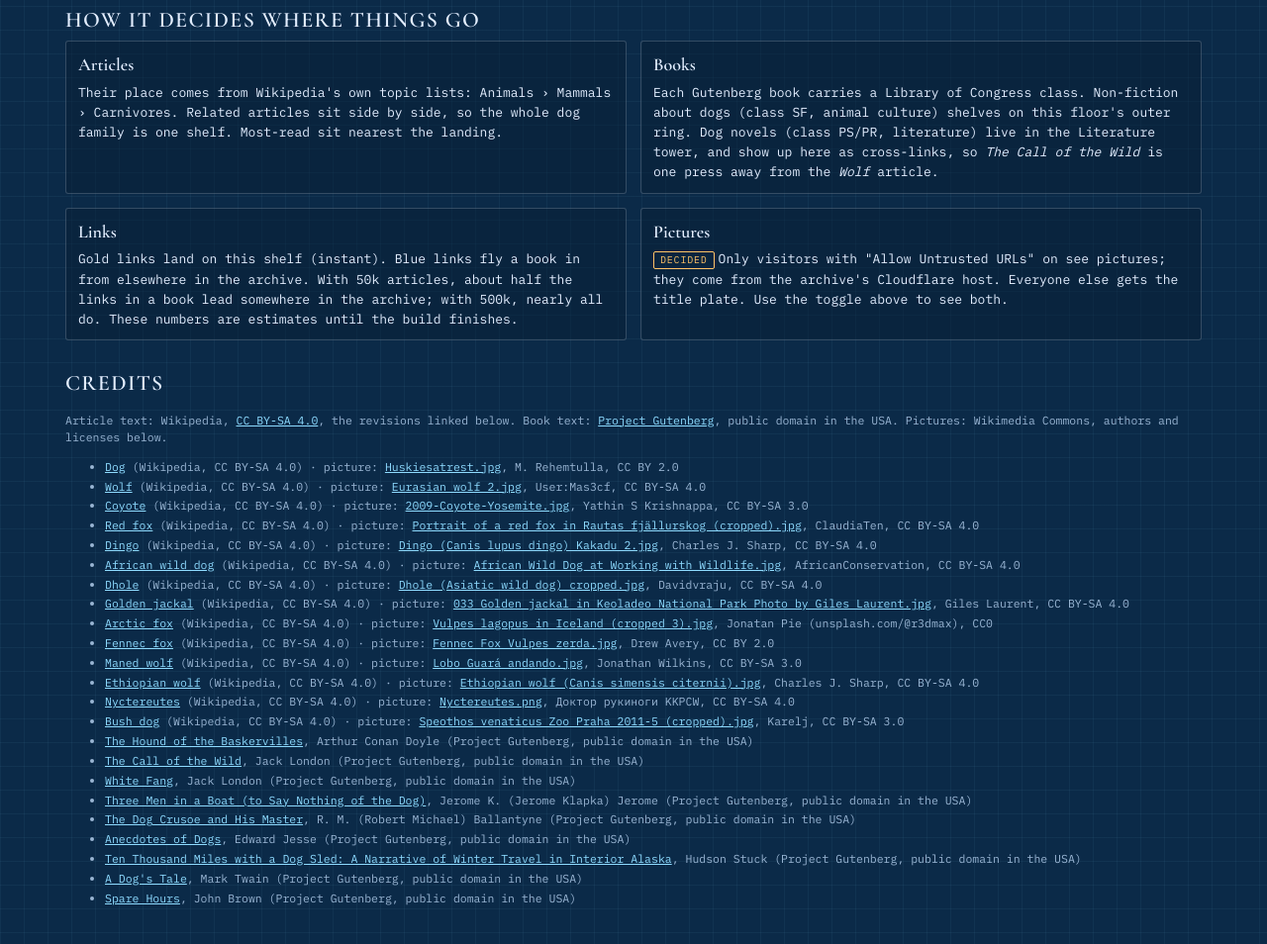
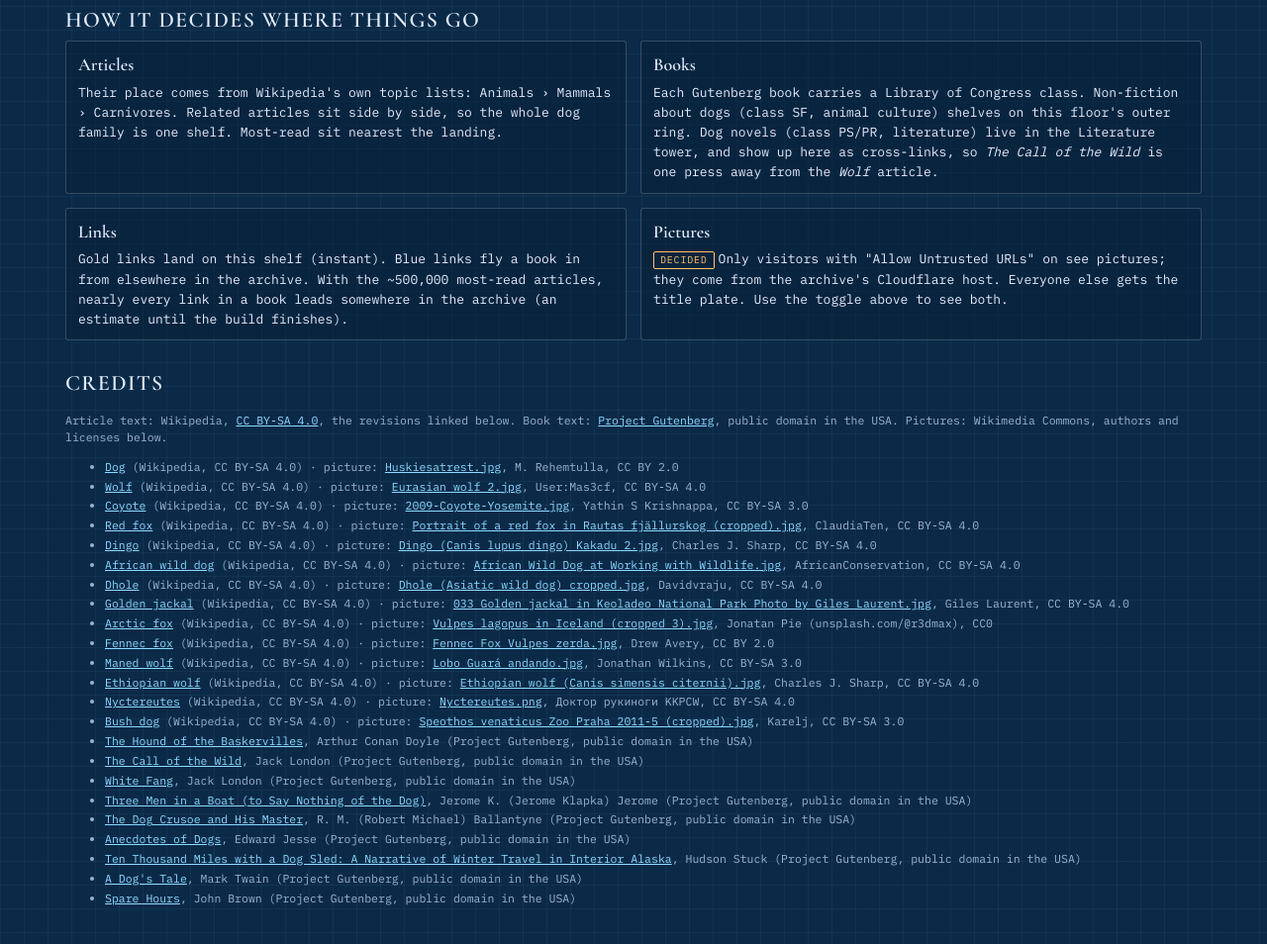
Before and after one commit to midnight-archive-vrc/midnight-archive-blueprint, a plain HTML site: page example/index.html in a window 1280 px wide. Shown: the part 1914-2868 px from the top of the page at 99% size. Drawn offline with nearby package versions, Linux system fonts and the light colour scheme.

Commit message:
Example page: 500k wording

```diff
--- a/example/index.html
+++ b/example/index.html
@@ -120,7 +120,7 @@ padding:10px 6px;border-radius:2px 2px 0 0;cursor:pointer;border:1px solid rgba(
 <div class="grid2">
 <div class="card"><h3>Articles</h3>Their place comes from Wikipedia's own topic lists: Animals › Mammals › Carnivores. Related articles sit side by side, so the whole dog family is one shelf. Most-read sit nearest the landing.</div>
 <div class="card"><h3>Books</h3>Each Gutenberg book carries a Library of Congress class. Non-fiction about dogs (class SF, animal culture) shelves on this floor's outer ring. Dog novels (class PS/PR, literature) live in the Literature tower, and show up here as cross-links, so <i>The Call of the Wild</i> is one press away from the <i>Wolf</i> article.</div>
-<div class="card"><h3>Links</h3>Gold links land on this shelf (instant). Blue links fly a book in from elsewhere in the archive. With 50k articles, about half the links in a book lead somewhere in the archive; with 500k, nearly all do. These numbers are estimates until the build finishes.</div>
+<div class="card"><h3>Links</h3>Gold links land on this shelf (instant). Blue links fly a book in from elsewhere in the archive. With the ~500,000 most-read articles, nearly every link in a book leads somewhere in the archive (an estimate until the build finishes).</div>
 <div class="card"><h3>Pictures</h3><span class="tag t-dec">Decided</span>Only visitors with "Allow Untrusted URLs" on see pictures; they come from the archive's Cloudflare host. Everyone else gets the title plate. Use the toggle above to see both.</div>
 </div>
 
```
